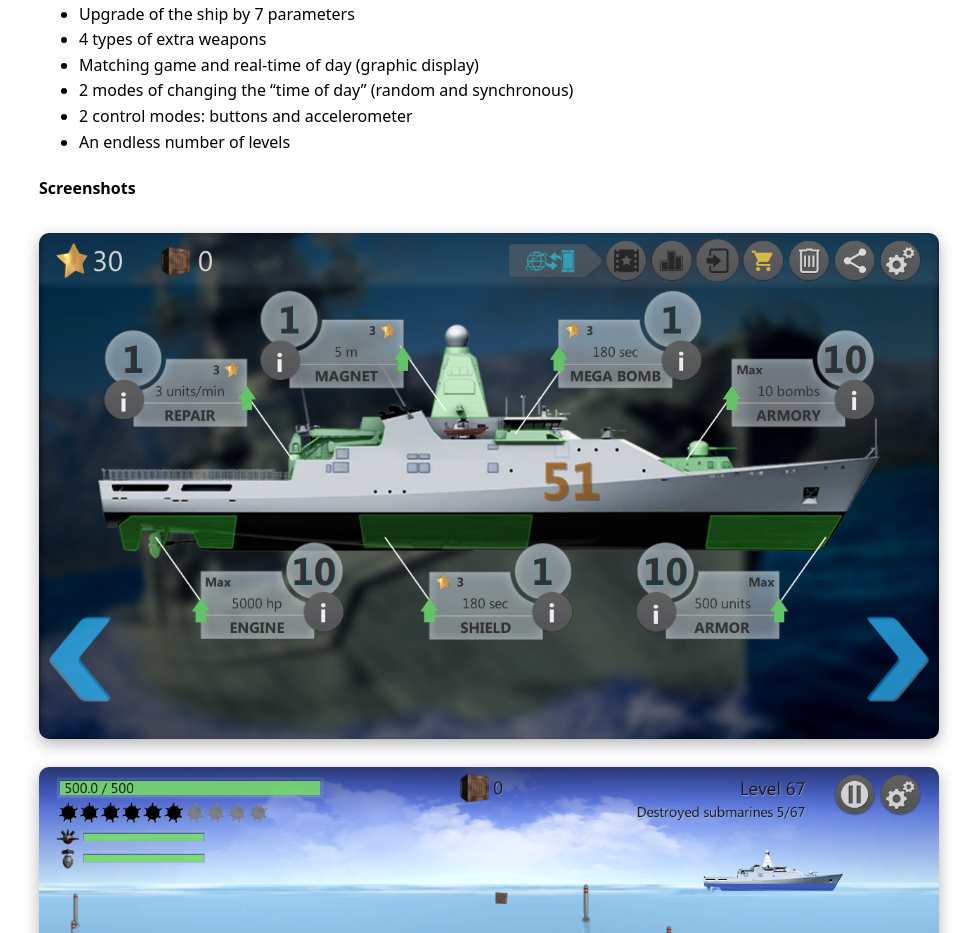
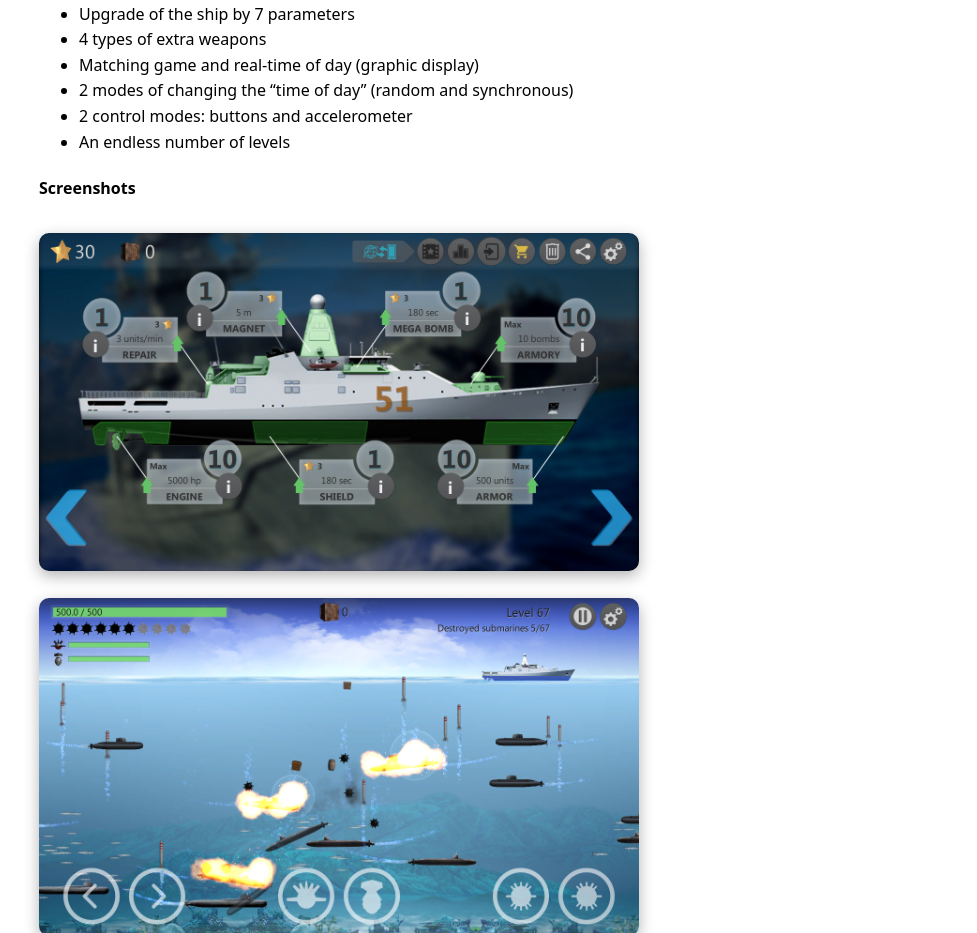
Before and after one commit to Art-Bit/art-bit.github.io, a Jekyll site: the page built from index.md, in a window 1280 px wide. Shown: the part 567-1500 px from the top of the page, without its empty margins (151-1128 px from the left). Built offline with Jekyll 4.4.1, drawn with Linux system fonts in a browser that asks for light colours; our own code applies the rules of GitHub Pages for plain Markdown files.

Commit message:
Enhance CSS for screenshots display
Added styles for screenshots layout and images.

```diff
--- a/assets/css/style.css
+++ b/assets/css/style.css
@@ -23,9 +23,37 @@ img {
   border-radius: 10px;
   margin: 10px 0;
   width: 100%;
+  max-width: 600px;
+  max-height: 600px;
   box-shadow: 0 5px 15px rgba(0,0,0,0.3);
 }
 
 hr {
   margin: 40px 0;
 }
+
+.screenshots {
+  margin: 20px 0;
+}
+
+.screenshots img {
+  width: 100%;
+  height: auto;
+}
+
+/* horizontal layout (for portrait images) */
+.screenshots-row {
+  display: flex;
+  gap: 15px;
+  flex-wrap: wrap;
+}
+
+.screenshots-row img {
+  max-width: 200px;
+  flex: 1 1 auto;
+}
+
+/* centered row (optional nicer look) */
+.screenshots-row.center {
+  justify-content: center;
+}
```
